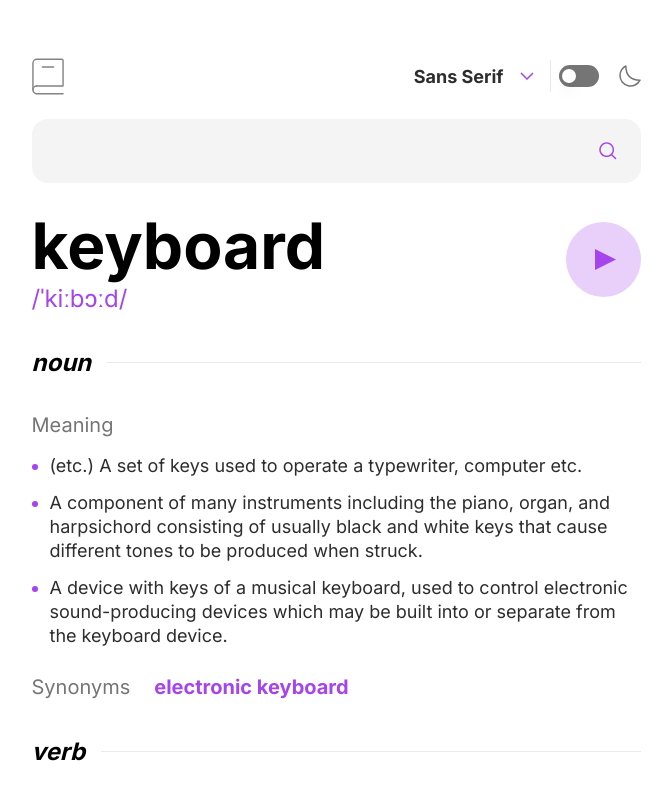
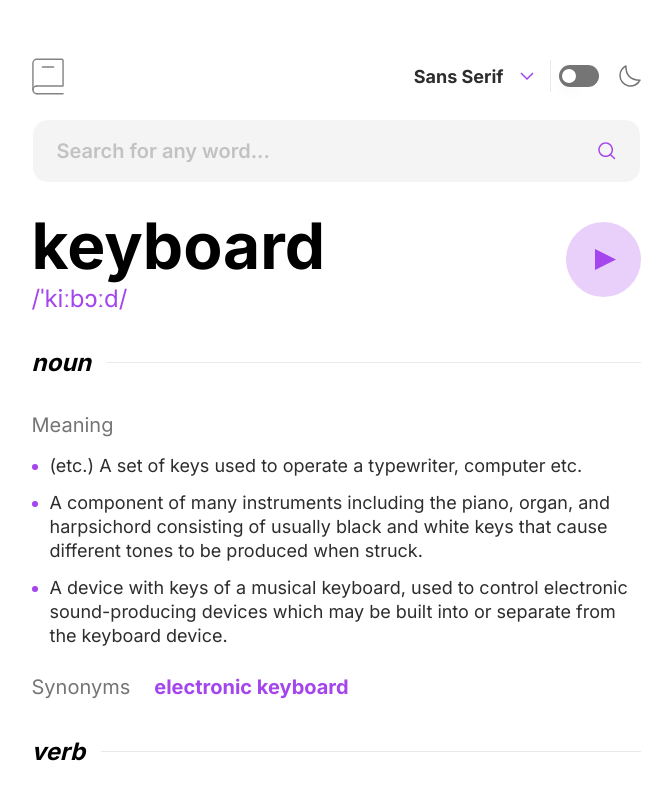
Before and after one commit to shaversj/dictionary-web-app, a Next.js app: page / in a window 1280 px wide. Shown: the top 800 px of the page, without its empty margins (304-976 px from the left). Built offline with nearby package versions, Linux system fonts and the light colour scheme.

Commit message:
Add hover states

```diff
--- a/src/app/components/search.js
+++ b/src/app/components/search.js
@@ -1,8 +1,15 @@
 export default function Search({ formAction }) {
   return (
     <section>
-      <form className={"flex h-[48px] w-full items-center rounded-2xl bg-lighthouse px-6 md:h-[64px] dark:bg-umbra"} action={formAction}>
-        <input name={"word"} type={"text"} className={"bg-lighthouse font-bold text-carbon-fiber outline-none outline-0 placeholder:bg-lighthouse md:text-[20px] dark:bg-umbra dark:text-white"}></input>
+      <form className={"flex h-[48px] w-full items-center rounded-2xl  border border-white bg-lighthouse px-6 focus-within:border focus-within:border-project-purple md:h-[64px] dark:border-gray2 dark:bg-umbra"} action={formAction}>
+        <input
+          placeholder={"Search for any word..."}
+          name={"word"}
+          type={"text"}
+          className={
+            "w-full bg-lighthouse font-bold text-carbon-fiber outline-none outline-0 placeholder:bg-lighthouse placeholder:font-semibold placeholder:text-[#c2c2c2] md:text-[20px]   dark:bg-umbra dark:text-white dark:placeholder:bg-umbra dark:placeholder:text-[#575757]"
+          }
+        ></input>
         <button className={"ml-auto"} type={"submit"}>
           <svg className={"ml-auto"} width="18" height="18" viewBox="0 0 18 18" fill="none" xmlns="http://www.w3.org/2000/svg">
             <path
--- a/src/app/components/wordsection.js
+++ b/src/app/components/wordsection.js
@@ -18,7 +18,10 @@ export default function WordSection({ word, phonetic, phonetics }) {
             audio.play();
           }}
         >
-          <img className={"ml-auto h-[48px] w-[48px] md:h-[75px] md:w-[75px]"} src={"/icon-play.svg"} alt={"Audio"} />
+          <svg className={"group ml-auto h-[48px] w-[48px] md:h-[75px] md:w-[75px]"} viewBox="0 0 75 75" fill="none" xmlns="http://www.w3.org/2000/svg">
+            <circle className={"opacity-25 group-hover:opacity-100"} cx="37.5" cy="37.5" r="37.5" fill="#A445ED" />
+            <path className={"fill-project-purple group-hover:fill-white"} fillRule="evenodd" clipRule="evenodd" d="M29 27V48L50 37.5L29 27Z" />
+          </svg>
         </button>
       </section>
     </>
```
